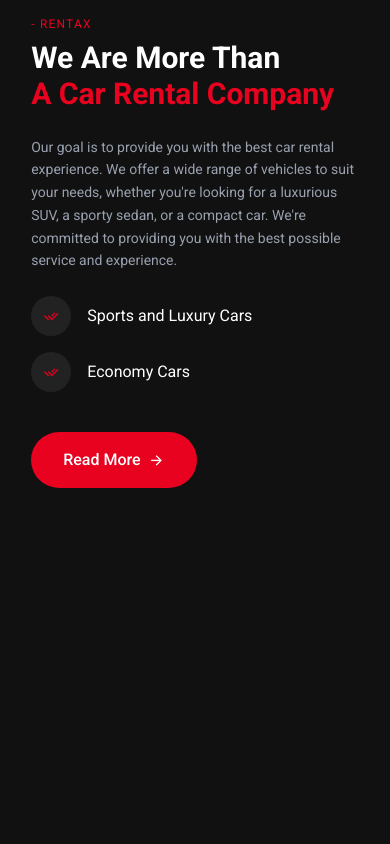
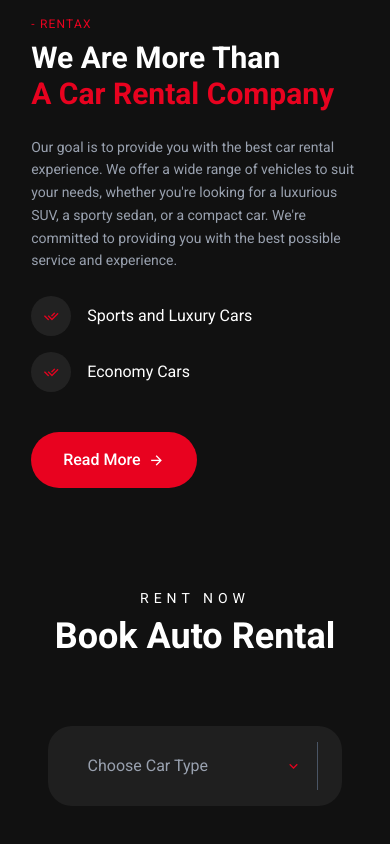
Before and after one commit to Jisap/vite-carrental2-2025, a React (Vite) app: page / in a window 390 px wide. Shown: the part 1172-2016 px from the top of the page. Before the commit the page ends 1710 px from the top, so only its background shows below. Built offline with nearby package versions, Linux system fonts and the light colour scheme.

Commit message:
Add Banner component for car rental booking with date selection using react-datepicker. Update package dependencies to include react-datepicker and related libraries for enhanced functionality.

```diff
--- a/package.json
+++ b/package.json
@@ -15,6 +15,7 @@
     "framer-motion": "^12.23.12",
     "postcss": "^8.5.6",
     "react": "^19.1.1",
+    "react-datepicker": "^8.7.0",
     "react-dom": "^19.1.1",
     "react-intersection-observer": "^9.16.0",
     "react-router-dom": "^7.9.1",
--- /dev/null
+++ b/src/Components/Banner.jsx
@@ -0,0 +1,78 @@
+import DatePicker from "react-datepicker";
+import "react-datepicker/dist/react-datepicker.css";
+import carctg1 from '../assets/car-ctg-01.png'
+import carctg2 from '../assets/car-ctg-02.png'
+import carctg3 from '../assets/car-ctg-03.png'
+import carctg4 from '../assets/car-ctg-04.png'
+import { useRef, useState } from "react";
+
+
+const Banner = () => {
+
+  const [pickUpDate, setPickUpDate] = useState(null);
+  const datePickerRef = useRef(null);
+
+  const openCalendar = () => {
+    if(datePickerRef.current) {
+      datePickerRef.current.setFocus();
+    }
+  }
+
+  const [reuturnDate, setReturnDate] = useState(null);
+  const returnPickerRef = useRef(null);
+
+  const openReturnCalendar = () => {
+    if(returnPickerRef.current) {
+      returnPickerRef.current.setFocus();
+    }
+  }
+
+
+  return (
+    <div className="banner lg:px-[12%] px-[8%] py-[50px] lg:py-[90px]">
+      <div className="banner-content text-center">
+        <p className="uppercase text-sm tracking-[5px] text-white mb-2">
+          Rent Now
+        </p>
+
+        <h2 className="text-4xl md:text-5xl font-bold mb-3 text-white font-bricolage">
+          Book Auto Rental
+        </h2>
+
+        <div className="bg-[#1f1f1f] text-white w-[90%] max-w-[1200%] mx-auto mt-[70px] rounded-3xl px-6 py-4 grid grid-cols-1 sm:grid-cols-2 lg:grid-cols-5 gap-4">
+          {/* cars type */}
+          <div className="relative w-full lg:w-auto px-4 py-3 group border-r border-gray-600">
+            <buton className="flex items-center gap-2 w-full justify-between text-gray-400">
+              Choose Car Type <i className="ri-arrow-down-s-line text-primary"></i>
+            </buton>
+
+            <div
+              className="absolute top-[110%] left-0 w-48 bg-[#1f1f1f] border border-primary rounded-sm shadow-md opacity-0 scale-95 invisible
+              group-hover:opacity-100 group-hover:scale-100 group-hover:visible transition-all duration-300 ease-out z-50"
+            >
+              <ul className="divide-y divide-gray-700">
+                <li className="px-4 py-2 hover:bg-primary transition cursor-pointer">
+                  Choose Car Type
+                </li>
+                <li className="px-4 py-2 hover:bg-primary transition cursor-pointer">
+                  Sport Cars
+                </li>
+                <li className="px-4 py-2 hover:bg-primary transition cursor-pointer">
+                  Convertible
+                </li>
+                <li className="px-4 py-2 hover:bg-primary transition cursor-pointer">
+                  Luxury Cars
+                </li>
+                <li className="px-4 py-2 hover:bg-primary transition cursor-pointer">
+                  Small Cars
+                </li>
+              </ul>
+            </div>
+          </div>
+        </div>
+      </div>
+    </div>
+  )
+}
+
+export default Banner
--- a/src/Pages/Index.jsx
+++ b/src/Pages/Index.jsx
@@ -1,13 +1,14 @@
 import React from 'react'
 import Hero from '../components/Hero'
 import About from '../Components/About'
+import Banner from '../Components/Banner'
 
 const Index = () => {
   return (
     <>
       <Hero />
       <About />
-
+      <Banner />
     </>
   )
 }
```
Also changed, not shown: 1 other file (tests, documents, lock files or other folders).
